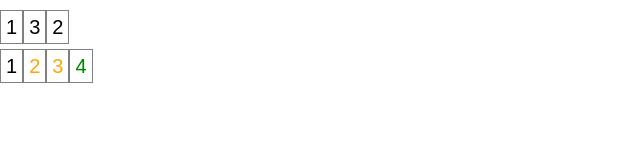
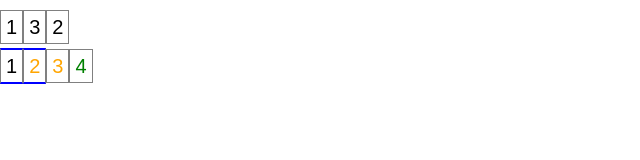
Before and after one commit to StreamedLine/Array-Algorithm-Visualizer, a React (Create React App) app: page / in a window 1280 px wide. Shown: the top 160 px of the page, without its empty margins (0-640 px from the left). Built offline with nearby package versions, Linux system fonts and the light colour scheme.

Commit message:
ArrayTracker allows user to mark sorted elements. Span element adds className .sorted to sorted elements

```diff
--- a/src/App.css
+++ b/src/App.css
@@ -11,3 +11,8 @@
 .orange {
   color: orange
 }
+
+.sorted {
+  border-top: 2px solid blue;
+  border-bottom: 2px solid blue;
+}
--- a/src/App.js
+++ b/src/App.js
@@ -1,18 +1,20 @@
 import React, { Component } from 'react';
 import ArrayTracker from './state/ArrayTracker';
 import Arr from './containers/Arr';
-import logo from './logo.svg';
 import './App.css';
 
 const arrayTracker = new ArrayTracker([1,3,2]);
 arrayTracker.track([1,2,3,4]);
+arrayTracker.markSorted([0,1])
+
+
 
 class App extends Component {
   render() {
     return (
       <div className="App">
-        <Arr arr={arrayTracker.prevArr()} prevSnapshot={arrayTracker.prevArr()}/>
-        <Arr arr={arrayTracker.arr()} prevSnapshot={arrayTracker.prevArr()}/>
+        <Arr arr={arrayTracker.previous().arr} prevSnapshot={arrayTracker.previous().arr} sorted={{}}/>
+        <Arr arr={arrayTracker.last().arr} prevSnapshot={arrayTracker.previous().arr} sorted={arrayTracker.last().sorted}/>
       </div>
     );
   }
--- a/src/components/Span.js
+++ b/src/components/Span.js
@@ -1,7 +1,9 @@
 import React from 'react';
 
 function Span(props) {
-	return (<span className={props.color + ' arrElement'}>{props.data}</span>)
+	let classNames = `arrElement ${props.color} ${props.sorted ? 'sorted' : ''}`;
+
+	return (<span className={classNames}>{props.data}</span>)
 }
 
 export default Span;
--- a/src/containers/Arr.js
+++ b/src/containers/Arr.js
@@ -2,22 +2,22 @@ import React from 'react';
 import Span from '../components/Span'
 
 class Arr extends React.Component {
-	constructor(props) {
-		super(props)
-	}
-
 	styledArr() {
 		let arrSnapshot = this.props.arr.slice(0),
-				prevSnapshot = this.props.prevSnapshot;
+				prevSnapshot = this.props.prevSnapshot,
+				sorted = this.props.sorted;
 
 		for (var i = 0; i < arrSnapshot.length; i++) {
+			let isSorted = sorted[i];
+			let color = '';
+
 			if (i >= prevSnapshot.length) {
-				arrSnapshot[i] = Span({color: 'green', data: arrSnapshot[i]})
-			} else if (prevSnapshot[i] != arrSnapshot[i]) {
-				arrSnapshot[i] = Span({color: 'orange', data: arrSnapshot[i]})
-			}	else {
-				arrSnapshot[i] = Span({color: '', data: arrSnapshot[i]})
+				color = 'green'
+			} else if (prevSnapshot[i] !== arrSnapshot[i]) {
+				color = 'orange'
 			}
+
+			arrSnapshot[i] = Span({color, sorted: isSorted, data: arrSnapshot[i]})
 		}
 
 		return arrSnapshot;
--- a/src/state/ArrayTracker.js
+++ b/src/state/ArrayTracker.js
@@ -1,23 +1,50 @@
+function isIterable(obj) {
+  if (obj == null) {
+    return false;
+  }
+  return typeof obj[Symbol.iterator] === 'function';
+}
+
+
 class ArrayTracker {
 	constructor(arr) {
-			this.snapshots = [arr]
+			this.snapshots = [arr];
+			this.sorted = [{}];
 	}
 
 	track(arr) {
-		this.snapshots.push(arr.slice(0))
+		this.snapshots.push(arr.slice(0));
+		this.sorted.push({})
 	}
 
-	arr() {
-		return this.snapshots[this.snapshots.length-1];
+	last() {
+		let index = this.snapshots.length - 1;
+		return {arr: this.snapshots[index], sorted: this.sorted[index]};
 	}
 
-	prevArr() {
-		return this.snapshots[this.snapshots.length-2];
+	previous() {
+		let index = this.snapshots.length - 2;
+		return {arr: this.snapshots[index], sorted: this.sorted[index]};
 	}
 
 	history() {
 		return this.snapshots
 	}
+
+	markSorted(index) {
+		let arrIndex = this.snapshots.length - 1;
+		if (isIterable(index)) {
+			for (let i of index) {
+				this.sorted[arrIndex][i] = true
+			}
+		} else {
+			this.sorted[arrIndex][index] = true
+		}
+	}
+
+	sorted() {
+		return this.sorted;
+	}
 }
 
 export default ArrayTracker
```
